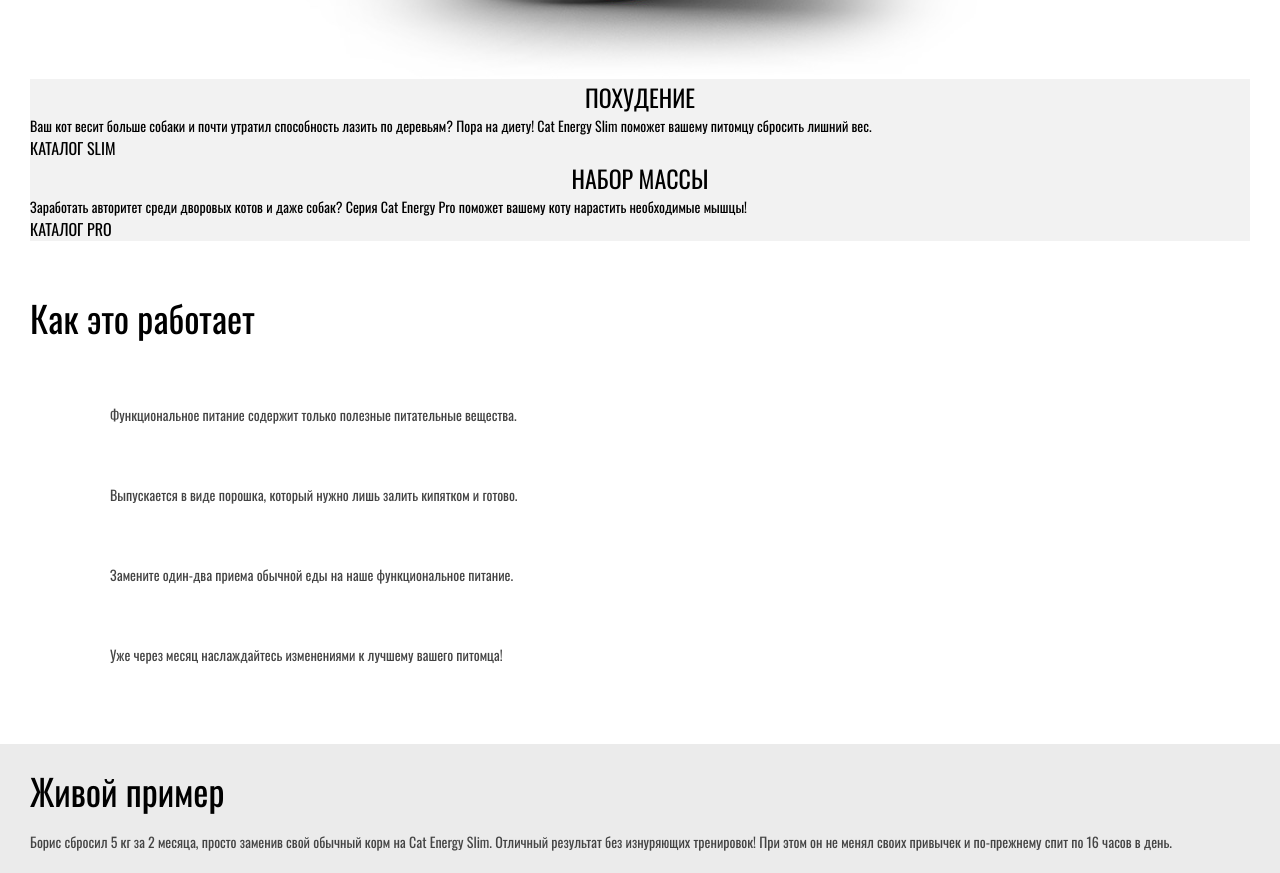
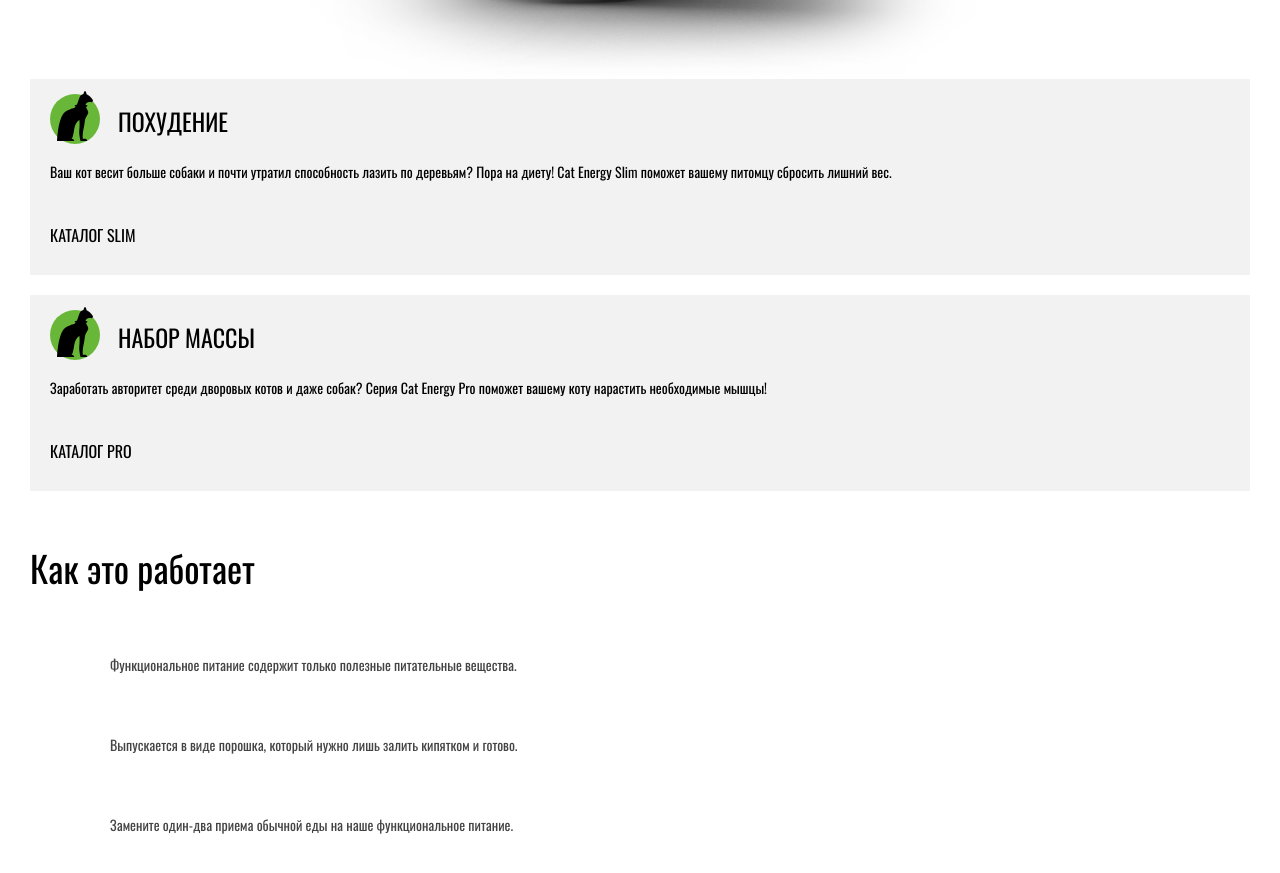
Before and after one commit to htmlacademy-adaptive/2336403-cat-energy-1, a website: page source/index.html in a window 1280 px wide. Shown: the part 875-1748 px from the top of the page. Drawn offline with nearby package versions, Linux system fonts and the light colour scheme; files that its build step writes are made by us from their sources.

Commit message:
feat: начинает разметку мелких сеточных элементов на главной странице

```diff
--- a/source/sass/blocks/catalog-select.scss
+++ b/source/sass/blocks/catalog-select.scss
@@ -1,21 +1,47 @@
 @use "./base/variables.scss";
 
 .catalog-select {
-  &__inner {
+  &__list {
     display: flex;
     flex-direction: column;
-    //padding: 20px 0;
-    //outline: 2px blue solid;
-  }
-
-  &__list {
+    gap: 20px;
     list-style: none;
     margin: 0;
     padding: 0;
   }
 
   &__item {
+    position: relative;
+    padding: 24px 20px;
+    display: grid;
+    grid-template-columns: 68px 1fr;
     background-color: variables.$gray-lighten;
+
+    &::before {
+      content: "";
+      top: 15px;
+      left: 20px;
+      position: absolute;
+      display: inline-block;
+      width: 50px;
+      height: 50px;
+      border-radius: 50%;
+      background-color: variables.$basic-light;
+    }
+
+    &::after {
+      content: "";
+      top: 12px;
+      left: 20px;
+      position: absolute;
+      display: inline-block;
+      width: 50px;
+      height: 50px;
+      background-color: #000000;
+      mask-image: url("../../img/icon-cat-mob-slim.svg");
+      mask-repeat: no-repeat;
+      mask-position: center;
+    }
   }
 
   &__title {
@@ -24,8 +50,9 @@
     font-size: 24px;
     color: #000000;
     text-transform: uppercase;
-    text-align: center;
+    text-align: left;
     margin: 0;
+    grid-column: 2/-1;
   }
 
   &__subtitle {
@@ -34,6 +61,8 @@
     font-size: 14px;
     color: #000000;
     margin: 0;
+    padding: 22px 0;
+    grid-column: 1/-1;
   }
 
   &__link {
@@ -43,5 +72,8 @@
     font-size: 16px;
     color: #000000;
     text-transform: uppercase;
+    grid-column: 1/-1;
+    margin: 0;
+    padding: 19px 0 4px;
   }
 }
```
Also changed, not shown: source/img/icon-cat-mob-slim.svg (added).
